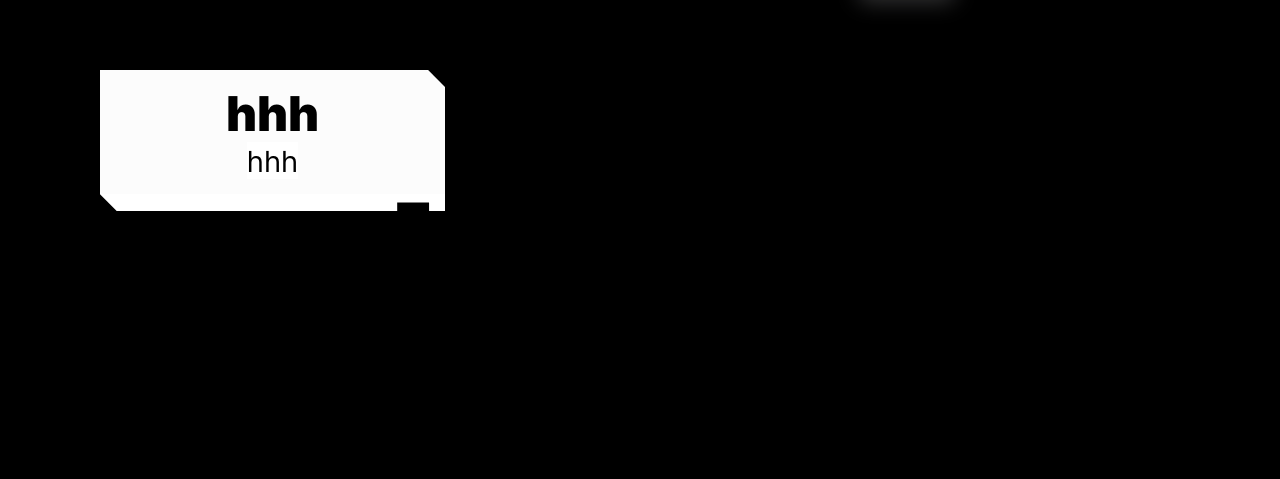
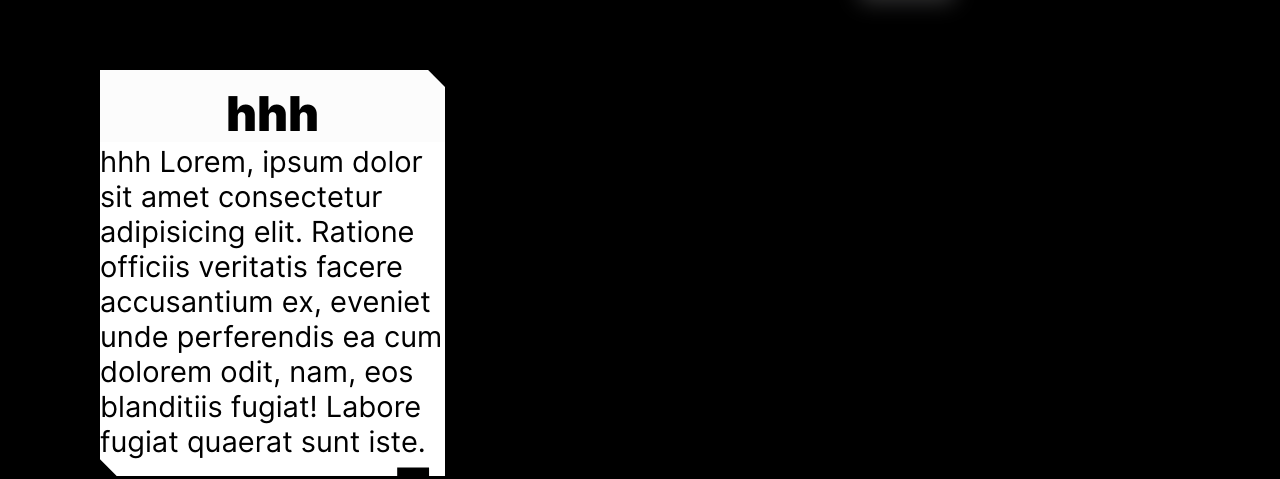
Before and after one commit to shreyanshmalvya/thrifty-ai, a React (Create React App) app: page / in a window 1280 px wide. Shown: the part 2134-2613 px from the top of the page. Before the commit the page ends 2348 px from the top, so only its background shows below. Built offline with nearby package versions, Linux system fonts and the light colour scheme; grey boxes are pictures that could not be loaded.

Commit message:
claimdiv fixed

```diff
--- a/src/components/claimDivs/ClaimDivs.jsx
+++ b/src/components/claimDivs/ClaimDivs.jsx
@@ -6,7 +6,7 @@ const ClaimDivs = (props) => {
         <>
             <div className='styledDivWrapper'>
                 <div className='captionTxt'>hhh</div>
-                <div className="bodyTxt">hhh</div>
+                <div className="bodyTxt">hhh Lorem, ipsum dolor sit amet consectetur adipisicing elit. Ratione officiis veritatis facere accusantium ex, eveniet unde perferendis ea cum dolorem odit, nam, eos blanditiis fugiat! Labore fugiat quaerat sunt iste.</div>
             </div>
             <div className="endingWrapper" ></div>
         </>
--- a/src/components/claimDivs/claimDivs.css
+++ b/src/components/claimDivs/claimDivs.css
@@ -38,6 +38,7 @@
   max-width: 345px;
   margin-left: 100px;
   padding: 15px 5px;
+  padding-bottom: 0px;
 }
 
 .styledDivWrapper .captionTxt {
@@ -54,6 +55,7 @@
   font-family: "Inter";
   font-size: 29px;
   font-weight: 400;
+  width: 345px;
   background-color: white;
 }
 
@@ -61,7 +63,6 @@
   background: url("./styledDivs/styledDivFooter.svg");
   background-repeat: no-repeat;
   background-size: 100%;
-  padding: 1px;
   max-width: 345px;
   height: 20px;
   margin-left: 100px;
--- a/src/components/claimDivs/claimDivs.scss
+++ b/src/components/claimDivs/claimDivs.scss
@@ -31,6 +31,7 @@
     max-width: 345px;
     margin-left: 100px;
     padding: 15px 5px;
+    padding-bottom: 0px;
 
     .captionTxt {
         font-family: "Inter";
@@ -43,6 +44,7 @@
         font-family: "Inter";
         font-size: 29px;
         font-weight: 400;
+        width: 345px;
         background-color: white;
     }
 }
@@ -51,7 +53,7 @@
     background: url('./styledDivs/styledDivFooter.svg');
     background-repeat: no-repeat;
     background-size: 100%;
-    padding: 1px;
+
     max-width: 345px;
     height: 20px;
     margin-left: 100px;
```
Also changed, not shown: 1 other file (tests, documents, lock files or other folders).
